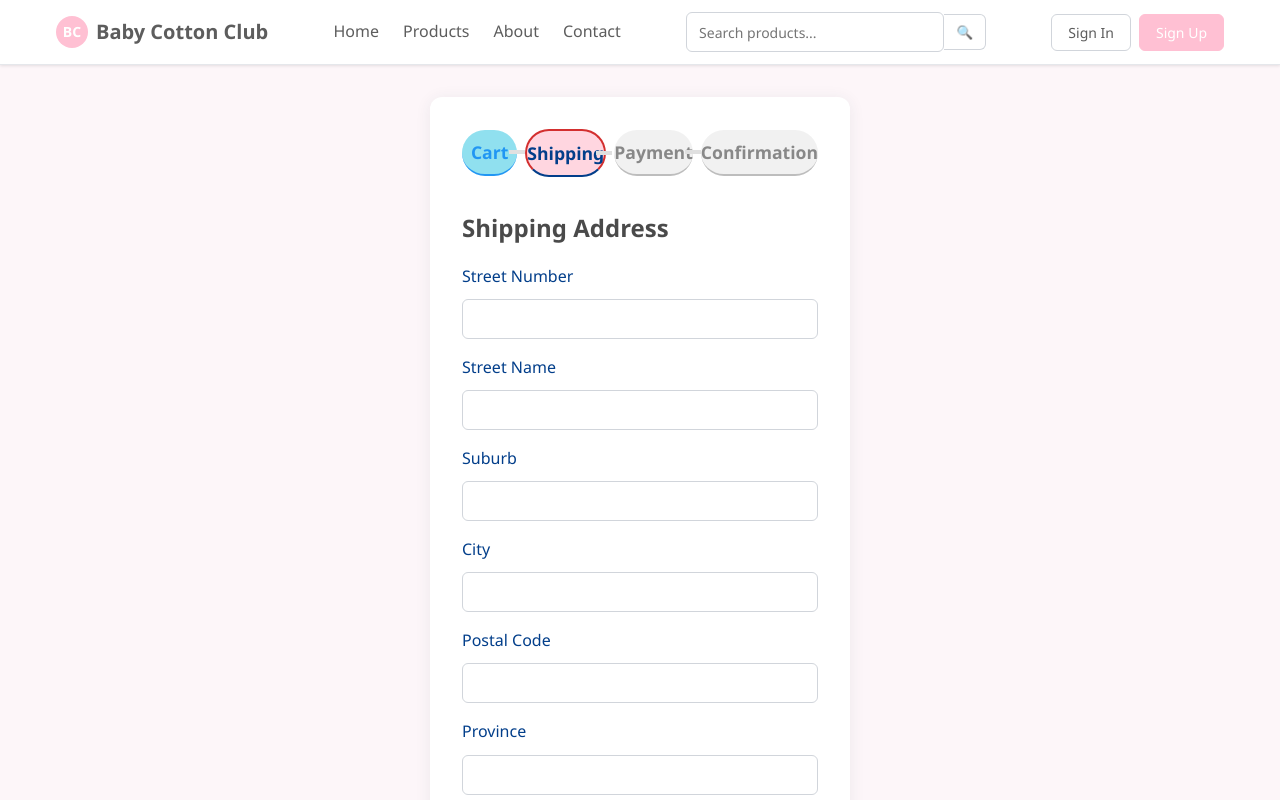
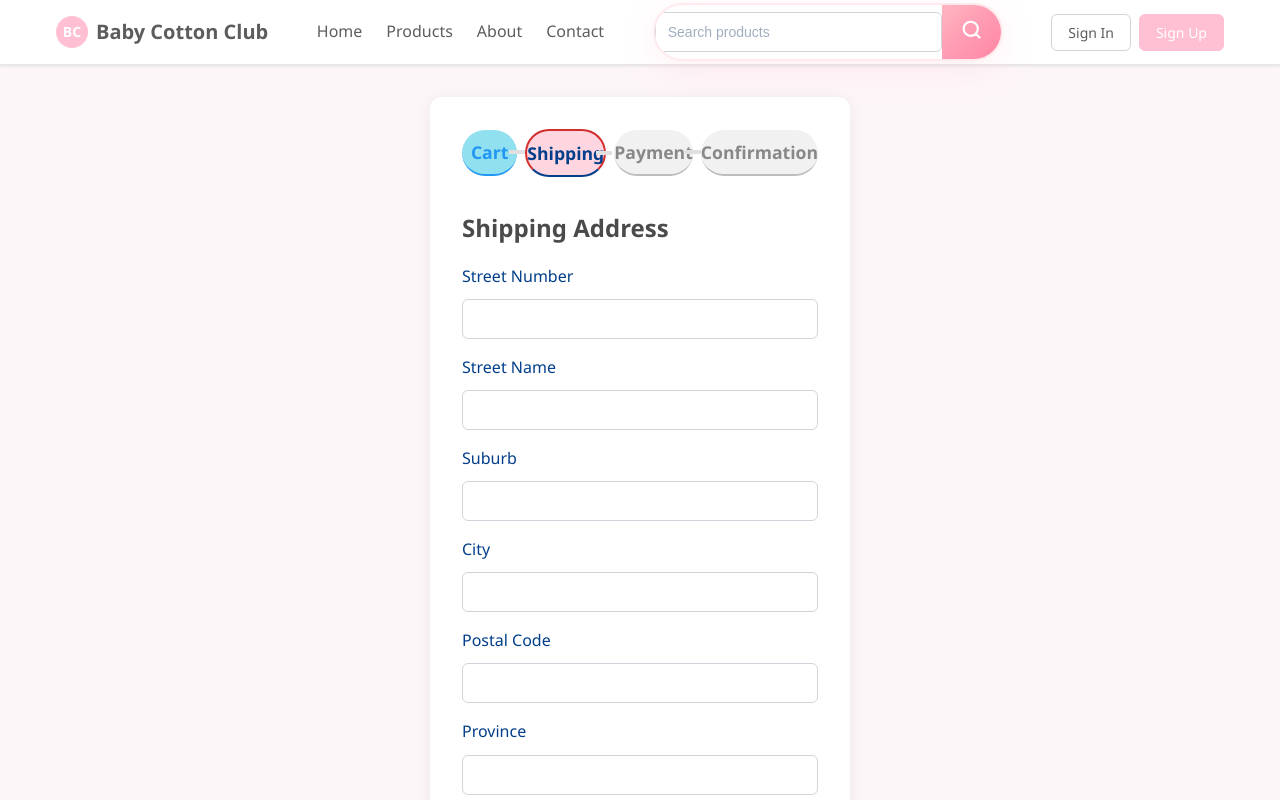
Before and after one commit to tsireledzonetshilonwe/BabyCottonClubFrontEnd, a React (Create React App) app: page /shipping in a window 1280 px wide. Shown: the top 800 px of the page. Built offline with nearby package versions, Linux system fonts and the light colour scheme.

Commit message:
too goated ....haram type of coding

```diff
--- a/src/App.css
+++ b/src/App.css
@@ -850,8 +850,16 @@ footer {
     display: none;
     align-items: center;
     gap: 0;
-    max-width: 300px;
+    max-width: 350px;
     flex: 1;
+    position: relative;
+    background: rgba(255, 255, 255, 0.95);
+    backdrop-filter: blur(10px);
+    border: 2px solid rgba(255, 182, 193, 0.3);
+    box-shadow: 0 8px 32px rgba(255, 182, 193, 0.2);
+    border-radius: 30px;
+    overflow: hidden;
+    transition: all 0.3s ease;
 }
 
 @media (min-width: 1024px) {
@@ -862,31 +870,70 @@ footer {
 
 .search-input {
     flex: 1;
-    padding: 0.5rem 1rem;
-    border: 1px solid #d1d5db;
-    border-right: none;
-    border-radius: 0.375rem 0 0 0.375rem;
+    padding: 0.9rem 1.2rem;
+    border: none;
+    background: transparent;
     outline: none;
-    font-size: 0.875rem;
-}
-
-.search-input:focus {
-    border-color: var(--primary);
-    box-shadow: 0 0 0 1px var(--primary);
+    font-size: 0.9rem;
+    color: #2d3748;
+    font-weight: 500;
+    transition: all 0.3s ease;
+    font-family: 'Poppins', sans-serif;
+}
+
+.search-input::placeholder {
+    color: #a0aec0;
+    font-weight: 400;
+}
+
+.search-form:focus-within {
+    border-color: #FFB6C1;
+    box-shadow: 0 0 0 4px rgba(255, 182, 193, 0.1),
+                0 12px 40px rgba(255, 182, 193, 0.25);
+    transform: translateY(-2px) scale(1.02);
+    background: rgba(255, 255, 255, 1);
 }
 
 .search-button {
-    padding: 0.5rem 0.75rem;
-    background: white;
-    border: 1px solid #d1d5db;
-    border-left: none;
-    border-radius: 0 0.375rem 0.375rem 0;
+    padding: 0.9rem 1.2rem;
+    background: linear-gradient(135deg, #FFB6C1 0%, #ff9bb3 50%, #ff85a2 100%);
+    border: none;
     cursor: pointer;
-    transition: background-color 0.15s ease;
+    transition: all 0.3s ease;
+    color: white;
+    font-size: 1.1rem;
+    display: flex;
+    align-items: center;
+    justify-content: center;
+    min-width: 55px;
+    position: relative;
+    overflow: hidden;
+}
+
+.search-button::before {
+    content: '';
+    position: absolute;
+    top: 0;
+    left: -100%;
+    width: 100%;
+    height: 100%;
+    background: linear-gradient(90deg, transparent, rgba(255,255,255,0.3), transparent);
+    transition: left 0.5s;
+}
+
+.search-button:hover::before {
+    left: 100%;
 }
 
 .search-button:hover {
-    background-color: #f9fafb;
+    background: linear-gradient(135deg, #ff9bb3 0%, #ff85a2 50%, #ff6f95 100%);
+    transform: translateY(-1px) scale(1.05);
+    box-shadow: 0 8px 25px rgba(255, 182, 193, 0.4);
+}
+
+.search-button:active {
+    transform: translateY(0) scale(0.98);
+    box-shadow: 0 4px 15px rgba(255, 182, 193, 0.3);
 }
 
 /* Header Actions */
@@ -905,17 +952,21 @@ footer {
     width: 2.5rem;
     height: 2.5rem;
     text-decoration: none;
-    color: var(--dark);
-    transition: background-color 0.15s ease;
-    border-radius: 0.375rem;
+    color: #4a5568;
+    transition: all 0.2s ease;
+    border-radius: 12px;
 }
 
 .cart-link:hover {
-    background-color: #f3f4f6;
+    background-color: rgba(255, 182, 193, 0.1);
+    color: #FFB6C1;
+    transform: translateY(-1px);
 }
 
 .cart-icon {
-    font-size: 1.25rem;
+    display: flex;
+    align-items: center;
+    justify-content: center;
 }
 
 .cart-badge {
@@ -950,13 +1001,15 @@ footer {
     background: none;
     border: none;
     cursor: pointer;
-    font-size: 1.25rem;
-    border-radius: 0.375rem;
-    transition: background-color 0.15s ease;
+    color: #4a5568;
+    border-radius: 12px;
+    transition: all 0.2s ease;
 }
 
 .user-button:hover {
-    background-color: #f3f4f6;
+    background-color: rgba(255, 182, 193, 0.1);
+    color: #FFB6C1;
+    transform: translateY(-1px);
 }
 
 .user-dropdown {
--- a/src/components/Header.js
+++ b/src/components/Header.js
@@ -68,12 +68,23 @@ const Header = () => {
         <form onSubmit={handleSearch} className="search-form">
           <input
             type="text"
-            placeholder="Search products..."
+            placeholder="Search products"
             className="search-input"
             value={searchTerm}
             onChange={(e) => setSearchTerm(e.target.value)}
+            autoComplete="off"
           />
-          <button type="submit" className="search-button">🔍</button>
+          <button type="submit" className="search-button" title="Search products">
+            <svg width="20" height="20" viewBox="0 0 24 24" fill="none" xmlns="http://www.w3.org/2000/svg">
+              <path
+                d="M21 21L16.514 16.506M19 10.5C19 15.194 15.194 19 10.5 19C5.806 19 2 15.194 2 10.5C2 5.806 5.806 2 10.5 2C15.194 2 19 5.806 19 10.5Z"
+                stroke="currentColor"
+                strokeWidth="2.5"
+                strokeLinecap="round"
+                strokeLinejoin="round"
+              />
+            </svg>
+          </button>
         </form>
 
         {/* Actions */}
@@ -83,7 +94,13 @@ const Header = () => {
               {/* Cart - only show for customers */}
               {isLoggedIn && (
                 <Link to="/cart" className="cart-link">
-                  <span className="cart-icon">🛒</span>
+                  <div className="cart-icon">
+                    <svg width="24" height="24" viewBox="0 0 24 24" fill="none" xmlns="http://www.w3.org/2000/svg">
+                      <path d="M9 22C9.55228 22 10 21.5523 10 21C10 20.4477 9.55228 20 9 20C8.44772 20 8 20.4477 8 21C8 21.5523 8.44772 22 9 22Z" stroke="currentColor" strokeWidth="2" strokeLinecap="round" strokeLinejoin="round"/>
+                      <path d="M20 22C20.5523 22 21 21.5523 21 21C21 20.4477 20.5523 20 20 20C19.4477 20 19 20.4477 19 21C19 21.5523 19.4477 22 20 22Z" stroke="currentColor" strokeWidth="2" strokeLinecap="round" strokeLinejoin="round"/>
+                      <path d="M1 1H5L7.68 14.39C7.77144 14.8504 8.02191 15.264 8.38755 15.5583C8.75318 15.8526 9.2107 16.009 9.68 16H19.4C19.8693 16.009 20.3268 15.8526 20.6925 15.5583C21.0581 15.264 21.3086 14.8504 21.4 14.39L23 6H6" stroke="currentColor" strokeWidth="2" strokeLinecap="round" strokeLinejoin="round"/>
+                    </svg>
+                  </div>
                   {getTotalItems() > 0 && (
                     <span className="cart-badge">{getTotalItems()}</span>
                   )}
@@ -96,7 +113,9 @@ const Header = () => {
                   className="user-button"
                   onClick={() => setShowUserMenu(!showUserMenu)}
                 >
-                  👤
+                  <svg width="22" height="22" viewBox="0 0 24 24" fill="none" xmlns="http://www.w3.org/2000/svg">
+                    <path d="M20 21V19C20 17.9391 19.5786 16.9217 18.8284 16.1716C18.0783 15.4214 17.0609 15 16 15H8C6.93913 15 5.92172 15.4214 5.17157 16.1716C4.42143 16.9217 4 17.9391 4 19V21M16 7C16 9.20914 14.2091 11 12 11C9.79086 11 8 9.20914 8 7C8 4.79086 9.79086 3 12 3C14.2091 3 16 4.79086 16 7Z" stroke="currentColor" strokeWidth="2" strokeLinecap="round" strokeLinejoin="round"/>
+                  </svg>
                 </button>
 
                 {showUserMenu && (
--- a/src/components/SimpleFilters.js
+++ b/src/components/SimpleFilters.js
@@ -27,6 +27,18 @@ const SimpleFilters = ({
         }}>
           Search Products
         </label>
+        <div style={{ position: 'relative' }}>
+          <div style={{
+            position: 'absolute',
+            left: '0.75rem',
+            top: '50%',
+            transform: 'translateY(-50%)',
+            color: '#FFB6C1',
+            fontSize: '1.1rem',
+            pointerEvents: 'none'
+          }}>
+            🔍
+          </div>
           <input
             type="text"
             placeholder="Search products..."
@@ -34,12 +46,24 @@ const SimpleFilters = ({
             onChange={(e) => setSearchTerm(e.target.value)}
             style={{
               width: '100%',
-            padding: '0.75rem',
-            border: '1px solid #d1d5db',
-            borderRadius: '4px',
-            fontSize: '0.875rem'
+              padding: '0.75rem 0.75rem 0.75rem 2.5rem',
+              border: '2px solid #FFB6C1',
+              borderRadius: '12px',
+              fontSize: '0.875rem',
+              outline: 'none',
+              transition: 'all 0.2s ease',
+              boxShadow: '0 2px 8px rgba(255, 182, 193, 0.1)'
+            }}
+            onFocus={(e) => {
+              e.target.style.borderColor = '#ff9bb3';
+              e.target.style.boxShadow = '0 4px 12px rgba(255, 182, 193, 0.2)';
+            }}
+            onBlur={(e) => {
+              e.target.style.borderColor = '#FFB6C1';
+              e.target.style.boxShadow = '0 2px 8px rgba(255, 182, 193, 0.1)';
             }}
           />
+        </div>
       </div>
 
       {/* Price Range */}
@@ -58,10 +82,22 @@ const SimpleFilters = ({
           style={{
             width: '100%',
             padding: '0.75rem',
-            border: '1px solid #d1d5db',
-            borderRadius: '4px',
+            border: '2px solid #FFB6C1',
+            borderRadius: '12px',
             fontSize: '0.875rem',
-            backgroundColor: 'white'
+            backgroundColor: 'white',
+            outline: 'none',
+            cursor: 'pointer',
+            transition: 'all 0.2s ease',
+            boxShadow: '0 2px 8px rgba(255, 182, 193, 0.1)'
+          }}
+          onFocus={(e) => {
+            e.target.style.borderColor = '#ff9bb3';
+            e.target.style.boxShadow = '0 4px 12px rgba(255, 182, 193, 0.2)';
+          }}
+          onBlur={(e) => {
+            e.target.style.borderColor = '#FFB6C1';
+            e.target.style.boxShadow = '0 2px 8px rgba(255, 182, 193, 0.1)';
           }}
         >
           <option value="all">All Prices</option>
@@ -87,10 +123,22 @@ const SimpleFilters = ({
           style={{
             width: '100%',
             padding: '0.75rem',
-            border: '1px solid #d1d5db',
-            borderRadius: '4px',
+            border: '2px solid #FFB6C1',
+            borderRadius: '12px',
             fontSize: '0.875rem',
-            backgroundColor: 'white'
+            backgroundColor: 'white',
+            outline: 'none',
+            cursor: 'pointer',
+            transition: 'all 0.2s ease',
+            boxShadow: '0 2px 8px rgba(255, 182, 193, 0.1)'
+          }}
+          onFocus={(e) => {
+            e.target.style.borderColor = '#ff9bb3';
+            e.target.style.boxShadow = '0 4px 12px rgba(255, 182, 193, 0.2)';
+          }}
+          onBlur={(e) => {
+            e.target.style.borderColor = '#FFB6C1';
+            e.target.style.boxShadow = '0 2px 8px rgba(255, 182, 193, 0.1)';
           }}
         >
           <option value="name">Name A-Z</option>
```
Lines whose indentation alone changed are shown as unchanged.
